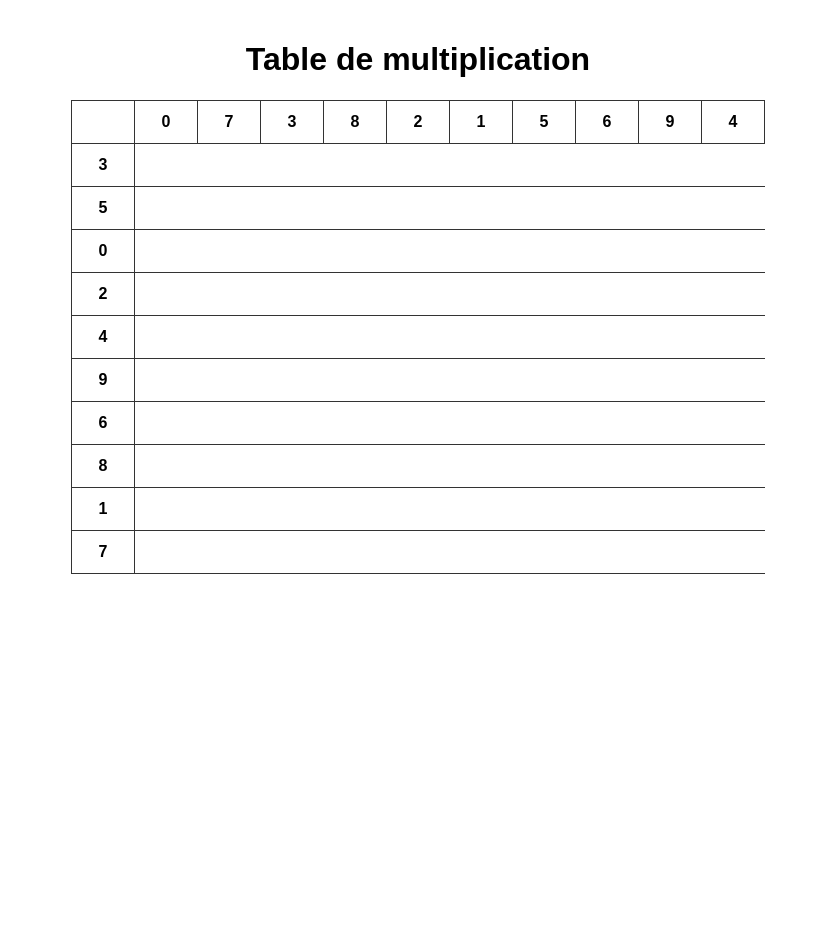
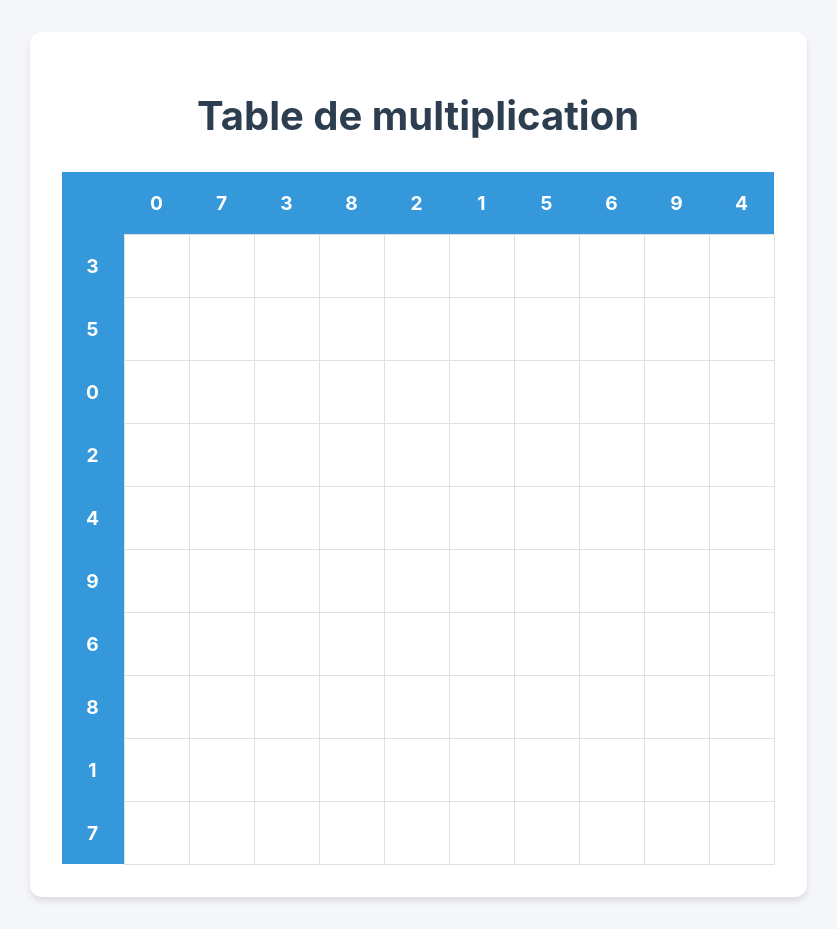
Before and after one commit to tecuzin/genmath, a React (Create React App) app: page / in a window 1280 px wide. Shown: the whole page, without its empty margins (222-1059 px from the left). Before the commit the page ends 800 px from the top, so only its background shows below. Built offline with nearby package versions, Linux system fonts and the light colour scheme.

Commit message:
nouveau design

```diff
--- a/src/App.css
+++ b/src/App.css
@@ -1,47 +1,76 @@
 .container {
-  padding: 20px;
-  font-family: Arial, sans-serif;
+  max-width: 1200px;
+  margin: 2rem auto;
+  padding: 2rem;
+  background: white;
+  border-radius: 12px;
+  box-shadow: 0 4px 6px rgba(0, 0, 0, 0.1);
+}
+
+h1 {
+  color: #2c3e50;
   text-align: center;
+  margin-bottom: 2rem;
+  font-size: 2.5rem;
 }
 
 table {
-  margin: 0 auto;
+  width: 100%;
   border-collapse: collapse;
 }
 
-th,
-td {
-  border: 1px solid #333;
+th {
+  background-color: #3498db;
+  color: white;
   width: 60px;
-  height: 40px;
+  height: 60px;
+  font-size: 1.2rem;
 }
 
-input {
-  width: 100%;
-  height: 100%;
+td {
+  width: 60px;
+  height: 60px;
+  border: 1px solid #e0e0e0;
+  padding: 0;
+}
+
+input[type="number"] {
+  width: 60px;
+  height: 60px;
   border: none;
   text-align: center;
-  font-size: 16px;
+  font-size: 1.2rem;
   -moz-appearance: textfield;
   appearance: textfield;
-
-  input::-webkit-outer-spin-button,
-  input::-webkit-inner-spin-button {
-    -webkit-appearance: none;
-    margin: 0;
-  }
+  background: transparent;
 }
 
-input.correct {
-  background-color: #c8e6c9;
+input[type="number"]::-webkit-inner-spin-button,
+input[type="number"]::-webkit-outer-spin-button {
+  -webkit-appearance: none;
+  margin: 0;
 }
 
-input.wrong {
-  background-color: #ffcdd2;
+input[type="number"]:focus {
+  outline: none;
+  background-color: #f8f9fa;
 }
 
-// src/index.css
+.correct {
+  color: #27ae60;
+  font-weight: bold;
+}
+
+.wrong {
+  color: #e74c3c;
+}
+
 body {
+  background-color: #f5f6fa;
+  min-height: 100vh;
+  display: flex;
+  align-items: center;
+  justify-content: center;
   margin: 0;
-  background-color: #f5f5f5;
+  font-family: -apple-system, BlinkMacSystemFont, 'Segoe UI', Roboto, Oxygen, Ubuntu, Cantarell, 'Open Sans', 'Helvetica Neue', sans-serif;
 }
```
Also changed, not shown: 1 other file (tests, documents, lock files or other folders).
